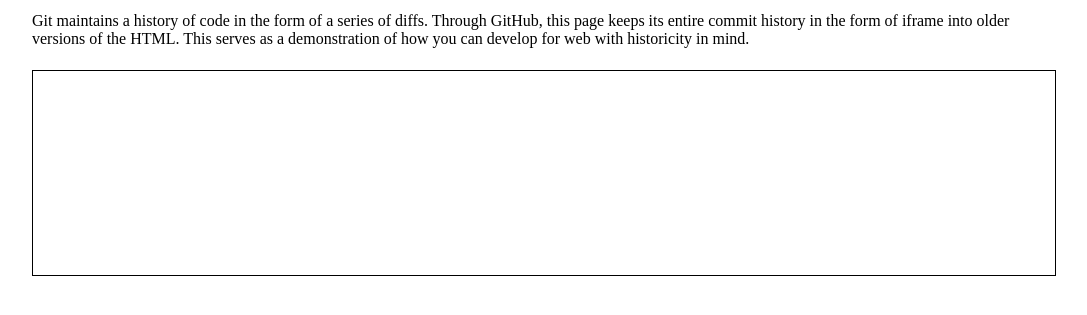
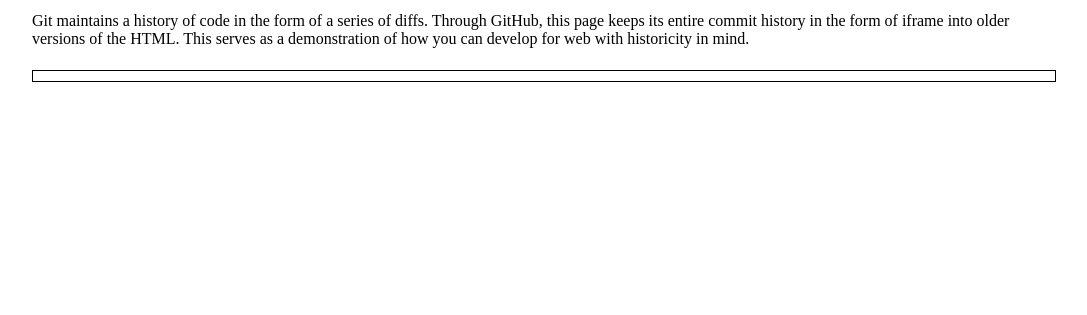
Before and after one commit to MLuebbers/pensieve, a plain HTML site: page frame.html in a window 1280 px wide. Shown: the part 207-522 px from the top of the page, without its empty margins (96-1183 px from the left). Drawn offline with nearby package versions, Linux system fonts and the light colour scheme.

Commit message:
Made margin smaller.

```diff
--- a/style.css
+++ b/style.css
@@ -64,7 +64,8 @@ body {
 
 .frame {
     border: 1px solid black;
-    padding: 10%;
+    padding: 4pt;
+    overflow: hidden;
 }
 
 .container p {
```
